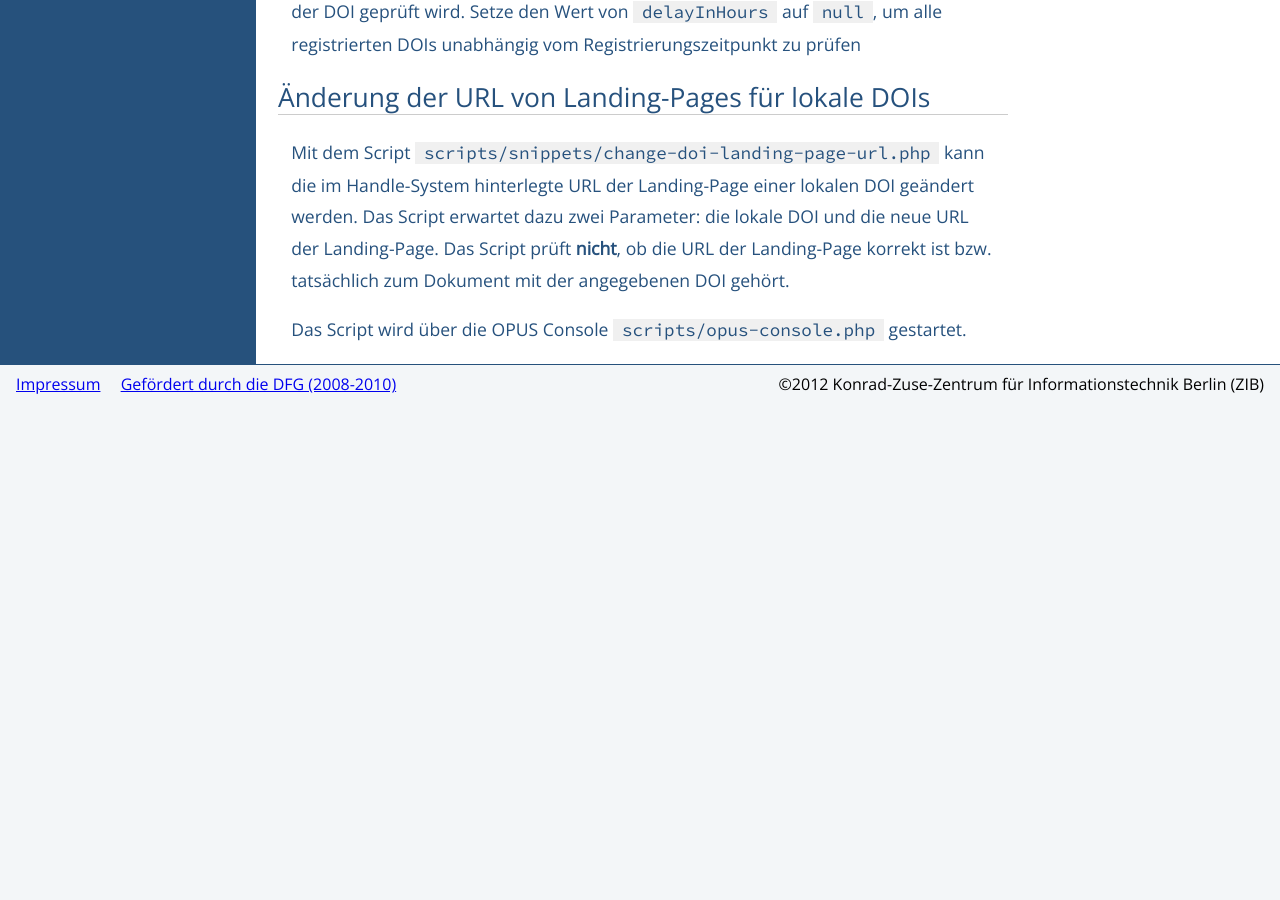
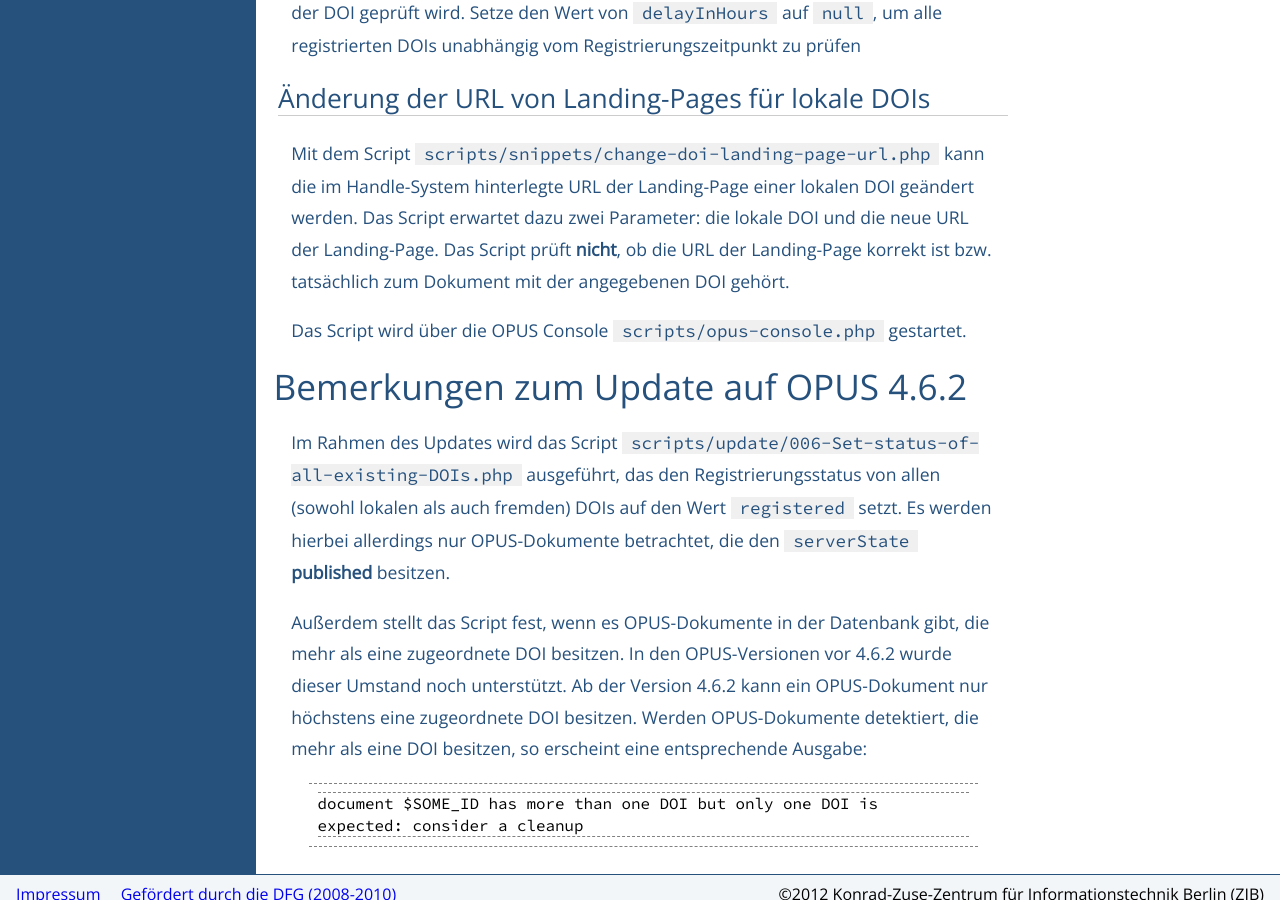
Before and after one commit to OPUS4/userdoc, a Jekyll site: the page built from configext/doi.md, in a window 1280 px wide and 900 px high, scrolled down 6315 px. Built offline with Jekyll 4.4.1, drawn with Linux system fonts in a browser that asks for light colours; before the commit the page ends 6720 px from its top, so only the background shows below that; some of the changed text lies outside the part shown.

Commit message:
Update doi.md

````diff
--- a/configext/doi.md
+++ b/configext/doi.md
@@ -73,7 +73,7 @@ Folgende Konfigurationsparameter bestimmen das Verhalten der E-Mail-Benachrichti
 
 ## Registrierung von lokalen DOIs
 
-Das Script `scripts/cron/cron-register-local-dois.php` sucht in der Datenbank nach OPUS-Dokumenten im ServerState **published**, die lokale DOIs besitzen, die noch nicht bei DataCite registiert wurden. Nicht registrierte Identifikatoren vom Typ `doi` sind am Statuswert `null` in der Tabelle `document_identifiers` erkennbar. Für die ermittelten DOIs versucht das Script die Registrierung bei DataCite.
+Das Script `scripts/cron/cron-register-local-dois.php` sucht in der Datenbank nach OPUS-Dokumenten im `serverState` **published**, die lokale DOIs besitzen, die noch nicht bei DataCite registiert wurden. Nicht registrierte Identifikatoren vom Typ `doi` sind am Statuswert `null` in der Tabelle `document_identifiers` erkennbar. Für die ermittelten DOIs versucht das Script die Registrierung bei DataCite.
 
 ## Prüfung des Registrierungsstatus von lokalen DOIs
 
@@ -86,3 +86,12 @@ Das Script `scripts/cron/cron-verify-local-dois.php` sucht in der Datenbank nach
 Mit dem Script `scripts/snippets/change-doi-landing-page-url.php` kann die im Handle-System hinterlegte URL der Landing-Page einer lokalen DOI geändert werden. Das Script erwartet dazu zwei Parameter: die lokale DOI und die neue URL der Landing-Page. Das Script prüft **nicht**, ob die URL der Landing-Page korrekt ist bzw. tatsächlich zum Dokument mit der angegebenen DOI gehört.
 
 Das Script wird über die OPUS Console `scripts/opus-console.php` gestartet.
+
+# Bemerkungen zum Update auf OPUS 4.6.2
+
+Im Rahmen des Updates wird das Script `scripts/update/006-Set-status-of-all-existing-DOIs.php` ausgeführt, das den Registrierungsstatus von allen (sowohl lokalen als auch fremden) DOIs auf den Wert `registered` setzt. Es werden hierbei allerdings nur OPUS-Dokumente betrachtet, die den `serverState` **published** besitzen.
+
+Außerdem stellt das Script fest, wenn es OPUS-Dokumente in der Datenbank gibt, die mehr als eine zugeordnete DOI besitzen. In den OPUS-Versionen vor 4.6.2 wurde dieser Umstand noch unterstützt. Ab der Version 4.6.2 kann ein OPUS-Dokument nur höchstens eine zugeordnete DOI besitzen. Werden OPUS-Dokumente detektiert, die mehr als eine DOI besitzen, so erscheint eine entsprechende Ausgabe:
+```
+document $SOME_ID has more than one DOI but only one DOI is expected: consider a cleanup
+```
````
